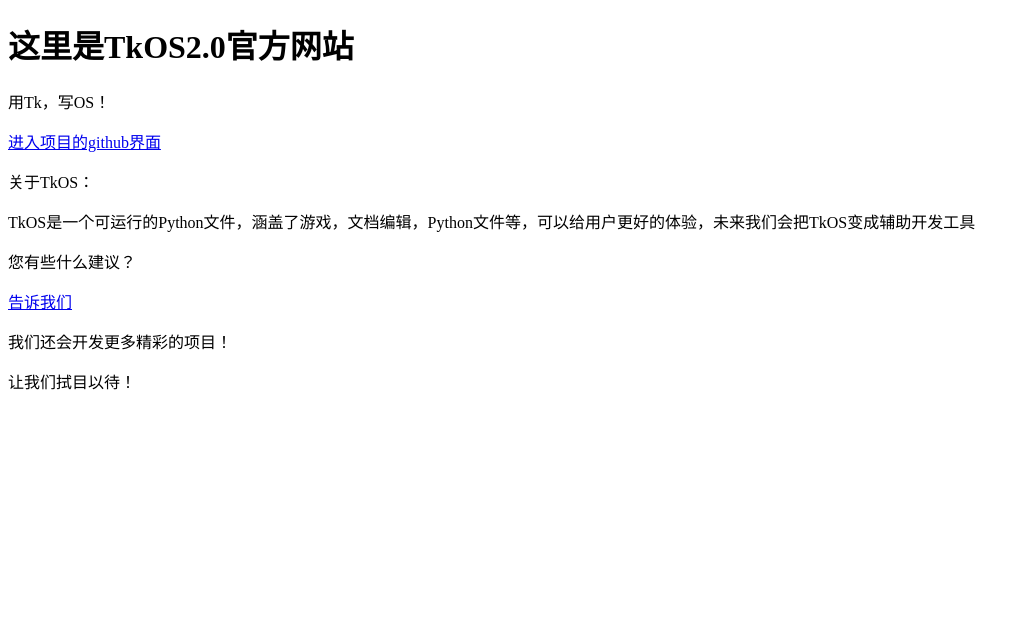
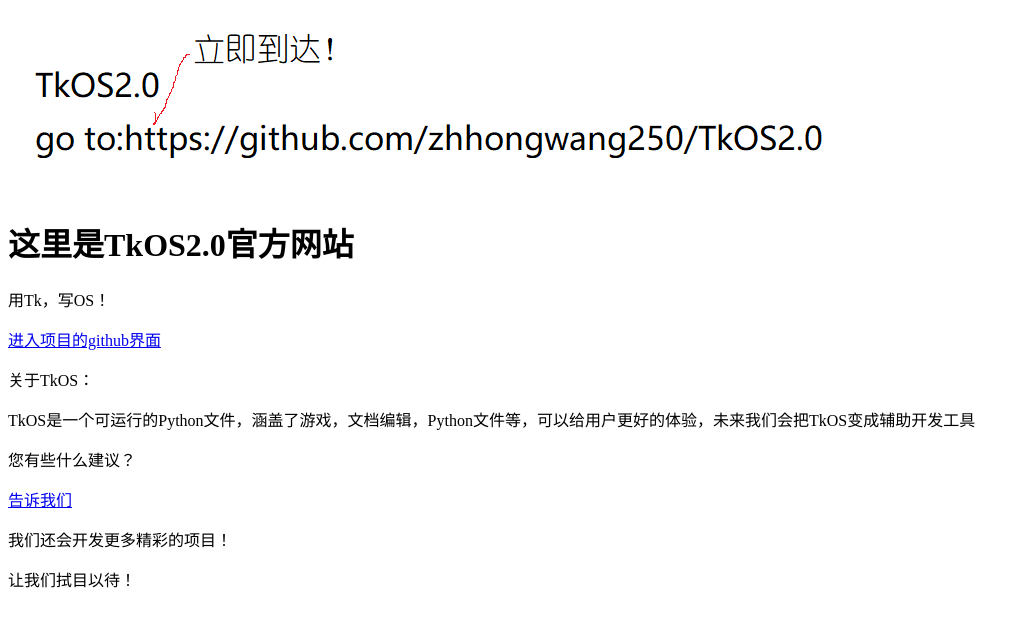
Before and after one commit to zhihongwang250/zhihongwang250.github.io, a plain HTML site: page index.html in a window 1280 px wide. Shown: the whole page, without its empty margins (0-1030 px from the left). Drawn offline with Linux system fonts and the light colour scheme.

Commit message:
Update index.html

```diff
--- a/index.html
+++ b/index.html
@@ -6,6 +6,7 @@
 </title>
 </head>
 <body>
+<img border="0" src="index.png" alt="Pulpit rock" width="838" height="186">
 
 <h1>这里是TkOS2.0官方网站</h1>
 
```
